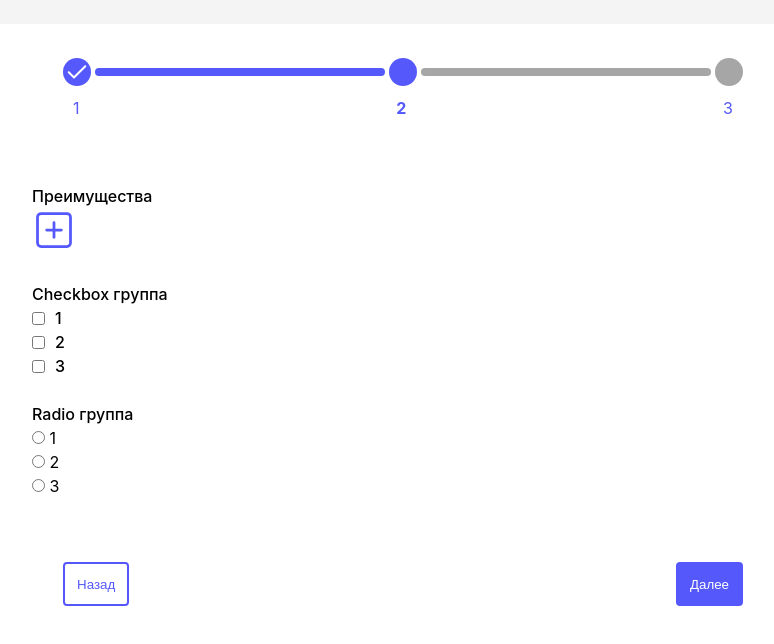
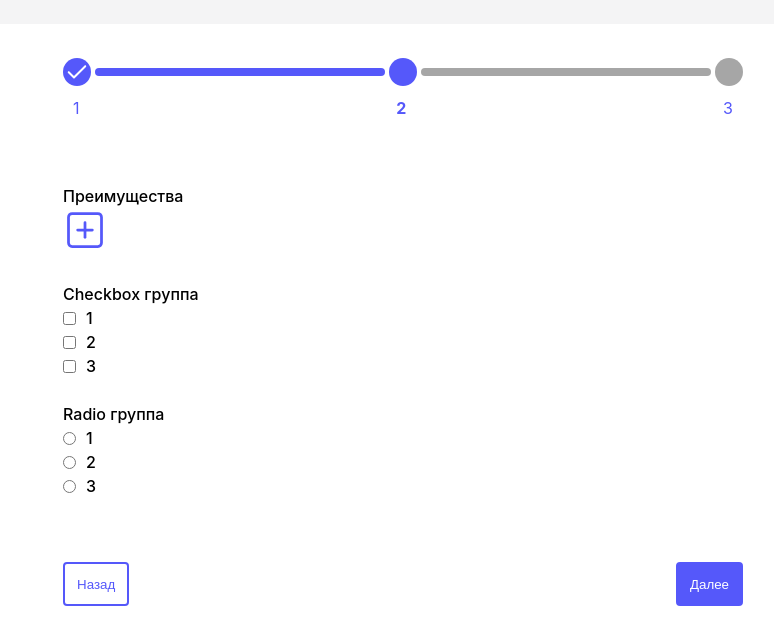
Before and after one commit to KillReal63/RegForm, a React (Vite) app: page /advantages in a window 1280 px wide. Shown: the top 644 px of the page, without its empty margins (237-1011 px from the left). Built offline with nearby package versions, Linux system fonts and the light colour scheme.

Commit message:
create radio group comp

```diff
--- a/src/Components/Main/Main.tsx
+++ b/src/Components/Main/Main.tsx
@@ -27,9 +27,9 @@ const Main = () => {
   });
 
   useEffect(() => {
-    const data = getLocal('user-contacts');
-    if (data) {
-      setValue('email', data.email);
+    const { email } = getLocal('user-contacts');
+    if (email) {
+      setValue('email', email);
     }
   }, [setValue]);
 
@@ -50,13 +50,22 @@ const Main = () => {
         <div className={styles.avatar}>АИ</div>
         <div className={styles.info}>
           <p>Алексей Иванов</p>
-          <a href='' style={{ marginRight: 10 }}>
+          <a
+            href='https://cdn.memes.com/profilebackgroundpics/8895011599526990/image/501608530132.jpg'
+            style={{ marginRight: 10 }}
+          >
             Git
           </a>
-          <a href='' style={{ marginRight: 10 }}>
+          <a
+            href='https://cdn.memes.com/profilebackgroundpics/8895011599526990/image/501608530132.jpg'
+            style={{ marginRight: 10 }}
+          >
             Telegram
           </a>
-          <a href='' style={{ marginRight: 10 }}>
+          <a
+            href='https://cdn.memes.com/profilebackgroundpics/8895011599526990/image/501608530132.jpg'
+            style={{ marginRight: 10 }}
+          >
             Резюме
           </a>
         </div>
--- a/src/Components/Pages/Checkbox/Checkbox.module.css
+++ /dev/null
@@ -1,3 +0,0 @@
-.wrapper {
-display: grid;
-}
--- a/src/Components/Pages/Checkbox/Checkbox.tsx
+++ b/src/Components/Pages/Checkbox/Checkbox.tsx
@@ -1,7 +1,7 @@
-import { useState } from 'react';
+import { useEffect, useState } from 'react';
 import { Control, useController } from 'react-hook-form';
-import styles from './Checkbox.module.css';
 import { FormValues } from '../../../pages/Advantages/Advantages';
+import { getLocal } from '../../../helpers/localStorage';
 
 const Checkbox = ({
   options,
@@ -15,10 +15,18 @@ const Checkbox = ({
     name: 'checkboxGroup',
   });
 
-  const [value, setValue] = useState(field.value || []);
+  const [value, setValue] = useState([]);
+
+  useEffect(() => {
+    const { checkboxGroup } = getLocal('user-adv');
+    if (checkboxGroup) {
+      setValue(checkboxGroup);
+    }
+  }, [setValue]);
 
   return (
-    <div className={styles.wrapper}>
+    value && (
+      <div style={{ display: 'grid' }}>
         {options.map((option, index) => (
           <div style={{ display: 'flex', alignItems: 'center' }} key={index}>
             <input
@@ -30,7 +38,6 @@ const Checkbox = ({
                 field.onChange(valueCopy);
                 setValue(valueCopy);
               }}
-            key={index}
               type='checkbox'
               checked={value.includes(option)}
               value={option}
@@ -39,6 +46,7 @@ const Checkbox = ({
           </div>
         ))}
       </div>
+    )
   );
 };
 
--- a/src/Components/Pages/PhoneMask/PhoneMask.tsx
+++ b/src/Components/Pages/PhoneMask/PhoneMask.tsx
@@ -12,9 +12,9 @@ const PhoneMask = ({
   setValue: UseFormSetValue<FormValue>;
 }) => {
   useEffect(() => {
-    const data = getLocal('user-contacts');
-    if (data) {
-      setValue('phone', data.phone);
+    const { phone } = getLocal('user-contacts');
+    if (phone) {
+      setValue('phone', phone);
     }
   }, [setValue]);
 
--- /dev/null
+++ b/src/Components/Pages/RadioGroup/RadioGroup.tsx
@@ -0,0 +1,31 @@
+import { Control, Controller } from 'react-hook-form';
+import { FormValues } from '../../../pages/Advantages/Advantages';
+
+const RadioGroup = ({
+  options,
+  control,
+}: {
+  options: number[];
+  control: Control<FormValues>;
+}) => {
+  return (
+    <div style={{ display: 'grid' }}>
+      {options.map((option, index) => (
+        <div key={index}>
+          <Controller
+            control={control}
+            name='radioGroup'
+            render={({ field: { ref, ...field } }) => (
+              <div style={{ display: 'flex', alignItems: 'center' }}>
+                <input type='radio' ref={ref} {...field} value={option} />
+                <label style={{ marginLeft: 10 }}>{option}</label>
+              </div>
+            )}
+          />
+        </div>
+      ))}
+    </div>
+  );
+};
+
+export default RadioGroup;
--- a/src/pages/Advantages/Advantages.module.css
+++ b/src/pages/Advantages/Advantages.module.css
@@ -12,9 +12,9 @@
 .form {
   display: flex;
   flex-direction: column;
-  width: 100%;
+  width: 680px;
   gap: 24px;
-  margin: 64px 0 64px 110px;
+  margin: 64px 0;
 }
 
 .footer {
@@ -23,7 +23,3 @@
   width: 680px;
   margin-bottom: 80px;
 }
-
-.radio {
-  display: grid;
-}
--- a/src/pages/Advantages/Advantages.tsx
+++ b/src/pages/Advantages/Advantages.tsx
@@ -11,6 +11,7 @@ import * as yup from 'yup';
 import { yupResolver } from '@hookform/resolvers/yup';
 import { useEffect } from 'react';
 import { getLocal, setLocal } from '../../helpers/localStorage';
+import RadioGroup from '../../Components/Pages/RadioGroup/RadioGroup';
 
 export type FormValues = {
   radioGroup: number;
@@ -37,10 +38,9 @@ const schema = yup
   .required();
 
 const Advantages = () => {
-  const { control, handleSubmit, register, setValue } = useForm({
+  const { control, handleSubmit, setValue } = useForm({
     resolver: yupResolver(schema),
   });
-
   const navigate = useNavigate();
 
   useEffect(() => {
@@ -73,36 +73,10 @@ const Advantages = () => {
           Checkbox группа
           <Checkbox options={[1, 2, 3]} control={control} />
         </label>
-        <div className={styles.radio}>
-          <p style={{ fontWeight: 500 }}>Radio группа</p>
-          <label>
-            <input
-              {...register('radioGroup')}
-              type='radio'
-              value={1}
-              name='radioGroup'
-            />{' '}
-            1
-          </label>
-          <label>
-            <input
-              {...register('radioGroup')}
-              type='radio'
-              value={2}
-              name='radioGroup'
-            />{' '}
-            2
-          </label>
-          <label>
-            <input
-              {...register('radioGroup')}
-              type='radio'
-              value={3}
-              name='radioGroup'
-            />{' '}
-            3
-          </label>
-        </div>
+        <label style={{ fontWeight: 500 }}>
+          Radio группа
+          <RadioGroup options={[1, 2, 3]} control={control} />
+        </label>
       </form>
       <div className={styles.footer}>
         <Button variant='back' onClick={() => navigate(-1)}>
```
Also changed, not shown: src/Components/Pages/ProfileInputs/ProfileInputs.tsx (added). Lines whose indentation alone changed are shown as unchanged.
